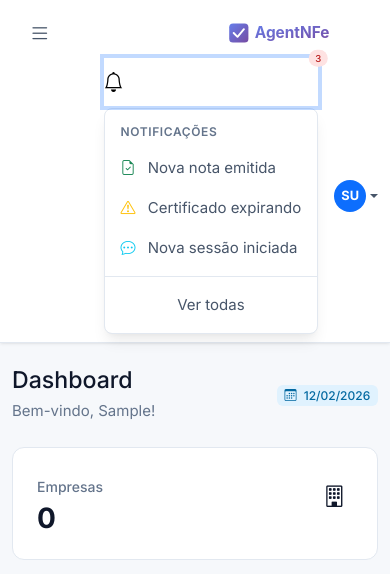
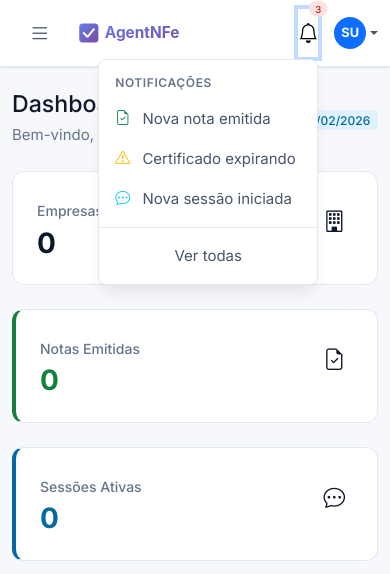
Before and after one commit to kcoelho79/AgentBaseNfe, a Django app: page /app/ in a window 390 px wide, after a click that opens the changed part. Shown: the top 574 px of the page. Run offline with Django 5.2, Linux system fonts and the light colour scheme; the visitor is signed in with stand-in values (Sample User, id 1).

Commit message:
fix menu perfil floating

```diff
--- a/static/css/style.css
+++ b/static/css/style.css
@@ -1322,6 +1322,20 @@ dl.row dd {
         font-weight: 600;
         color: var(--text-muted);
     }
+
+    /* Dropdown do perfil e notificações flutuante no mobile */
+    .navbar .nav-item.dropdown {
+        position: relative;
+    }
+
+    .navbar .dropdown-menu {
+        position: absolute !important;
+        top: 100% !important;
+        right: 0 !important;
+        left: auto !important;
+        min-width: 220px;
+        z-index: 1060;
+    }
 }
 
 /* =============================================================================
```
